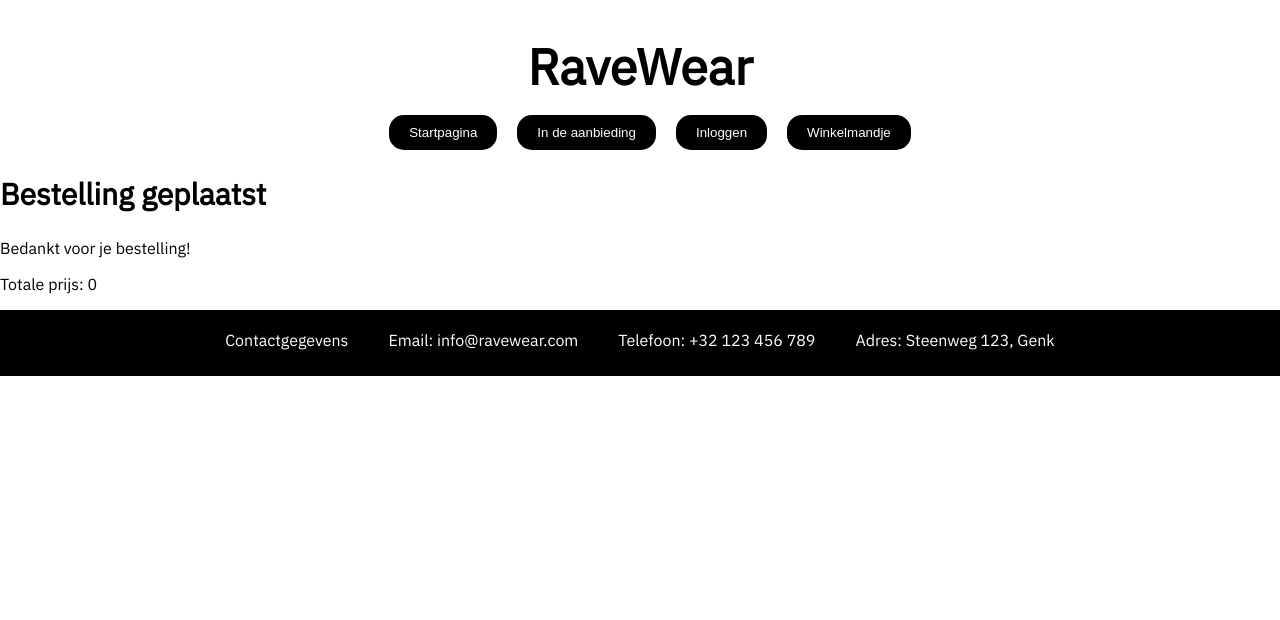
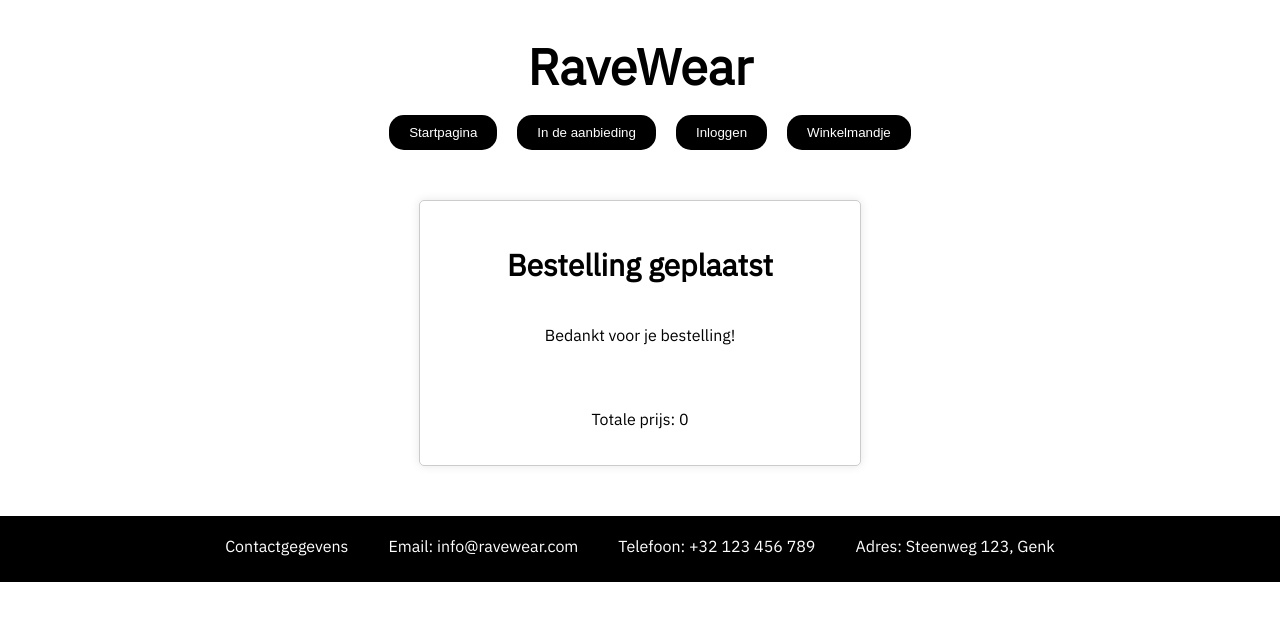
Before and after one commit to TomKwanten/Werkpakket2, a Vue app: page /bevestiging in a window 1280 px wide. Shown: the top 620 px of the page. Built offline with nearby package versions, Linux system fonts and the light colour scheme.

Commit message:
laatste aanpassingen

```diff
--- a/src/stores/productStore.js
+++ b/src/stores/productStore.js
@@ -1,11 +1,10 @@
-// ProductStore.js
 import { defineStore } from 'pinia';
 
 export const useProductStore = defineStore({
   id: 'product',
   state: () => ({
     selectedProduct: null,
-    cart: [], // Je lijst met producten in het winkelmandje
+    cart: [],
   }),
   actions: {
     setSelectedProduct(product) {
@@ -42,12 +41,10 @@
       const selectedProduct = this.selectedProduct;
 
       if (selectedProduct && selectedProduct.stock !== undefined) {
-        // Voeg hier de logica toe om de voorraad bij te werken
         selectedProduct.stock -= quantity;
       } else {
         console.warn('Geen geselecteerd product of voorraad niet gedefinieerd.');
       }
-      // Voeg hier andere logica toe afhankelijk van hoe je je voorraad hebt geïmplementeerd
     },
   },
 });
--- a/src/views/BevestigingView.vue
+++ b/src/views/BevestigingView.vue
@@ -1,9 +1,7 @@
 <template>
-    <div>
-      <h2>Bestelling geplaatst</h2>
-      <p>Bedankt voor je bestelling!</p>
-
-      <!-- Toon de details van de bestelling -->
+  <div class="confirmation-container">
+    <h2>{{ tekst.titel }}</h2>
+    <p>{{ tekst.tekst }}</p>
     <ul>
       <li v-for="item in orderDetails" :key="item.id">
         {{ item.title }} - {{ item.price }} - Aantal: {{ item.quantity }}
@@ -21,22 +19,38 @@
   export default {
     data() {
       return {
-        orderDetails: [], // Hier zul je de details van de bestelling bewaren
+        tekst: {
+          titel: "Bestelling geplaatst",
+          tekst: "Bedankt voor je bestelling!",
+        },
+        orderDetails: [],
       };
     },
     methods: {
       calculateTotalPrice() {
-        // Bereken hier de totale prijs op basis van de orderDetails
         return this.orderDetails.reduce((total, item) => total + item.price * item.quantity, 0);
       },
     },
     created() {
-      // Haal de details van de bestelling op uit de winkelwagen
       this.orderDetails = useProductStore().getCart();
     },
   };
 </script>
 
 <style>
-  /* Voeg hier indien nodig stijlen toe voor de bevestigingspagina */
+  .confirmation-container {
+    display: flex;
+    flex-direction: column;
+    align-items: center;
+    justify-content: center;
+    text-align: center;
+    max-width: 400px;
+    margin: auto;
+    margin-top: 50px;
+    margin-bottom: 50px;
+    padding: 20px;
+    border: 1px solid #ccc;
+    border-radius: 5px;
+    box-shadow: 0 0 10px rgba(0, 0, 0, 0.1);
+}
 </style>
--- a/src/views/CartView.vue
+++ b/src/views/CartView.vue
@@ -79,8 +79,6 @@
     },
     confirmShopping() {
       console.log('Winkelen bevestigen...');
-      // Hier kun je de afhandeling voor het bevestigen van het winkelen toevoegen
-      // Bijvoorbeeld, je kunt de gebruiker doorsturen naar de checkoutpagina:
       this.router.push('/checkout');
     },
     subtotal(item) {
--- a/src/views/CheckoutView.vue
+++ b/src/views/CheckoutView.vue
@@ -125,15 +125,12 @@
   },
   methods: {
     submitOrder() {
-      // Plaats hier de logica om de bestelling te verwerken, inclusief de adres- en facturatiegegevens
       console.log('Bestelling geplaatst met adresgegevens:', this.shippingInfo);
       console.log('Facturatiegegevens:', this.billingInfo);
-      // Reset het winkelmandje na het plaatsen van de bestelling
       useProductStore().resetCart();
       this.$router.push('/bevestiging');
     },
     toggleBillingForm() {
-      // Schakel het facturatiegegevens formulier in/uit op basis van de checkbox
       if (!this.differentBilling) {
         this.billingInfo = {
           name: '',
--- a/src/views/LoginView.vue
+++ b/src/views/LoginView.vue
@@ -80,7 +80,6 @@
 </script>
 
 <style scoped>
-/* Stijlen voor de inlogpagina */
 .welkom{
   text-align: center;
 }
```
Also changed, not shown: src/main.js (+1 -6 lines). Lines whose indentation alone changed are shown as unchanged.
